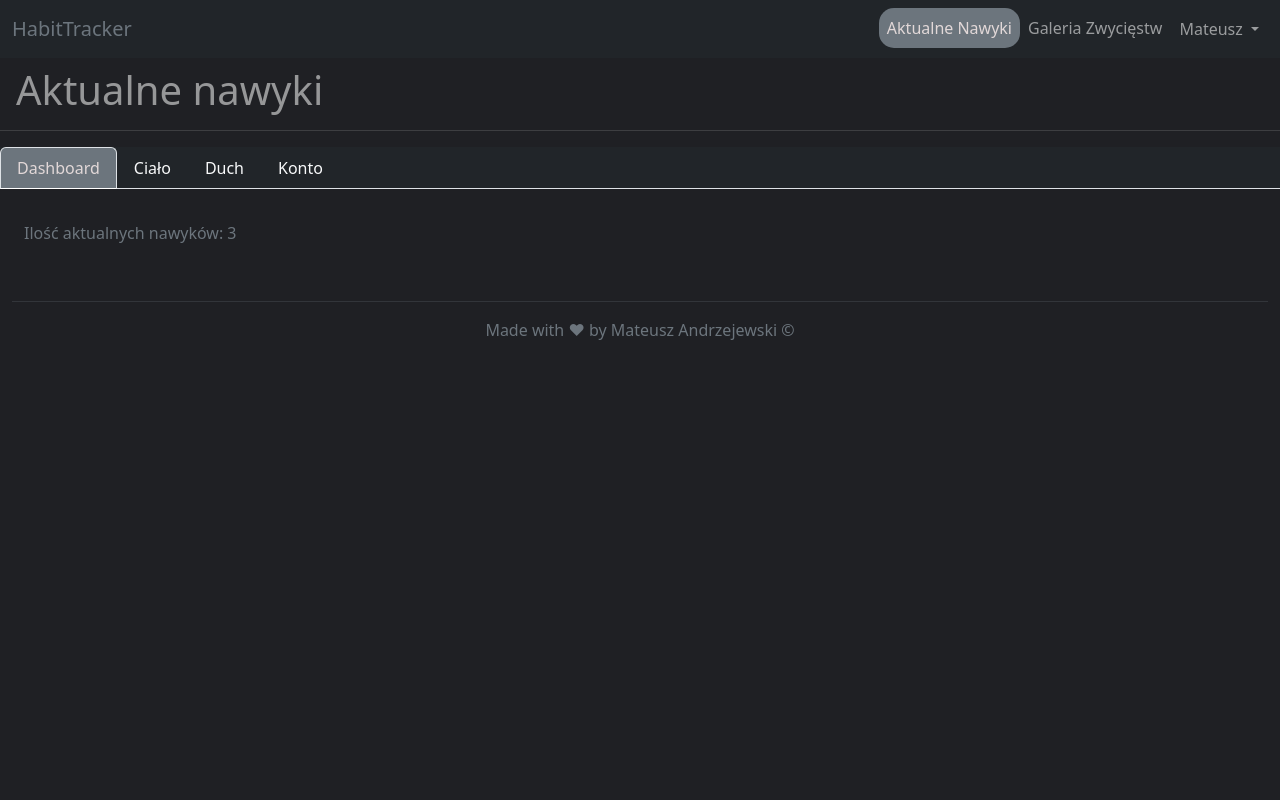
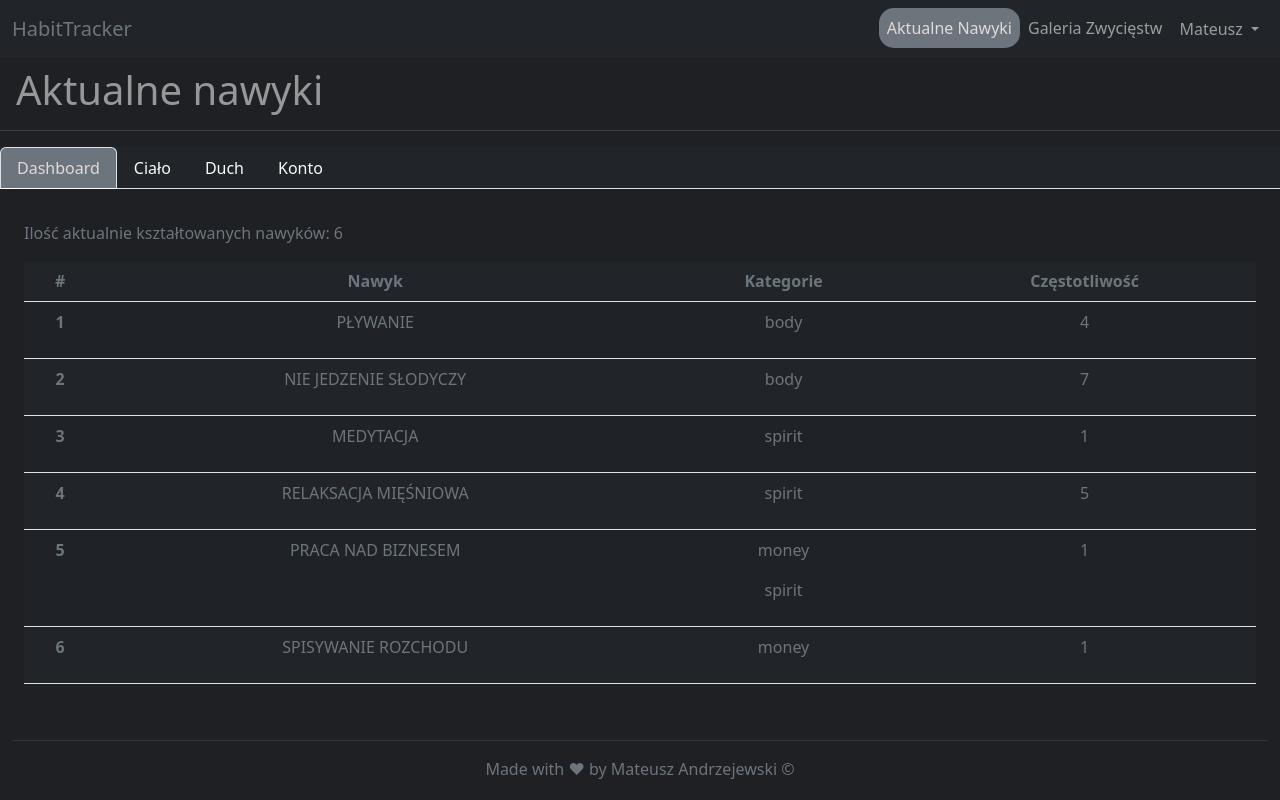
Before and after one commit to mateusz-andrzejewski/habitTracker, an Angular app in the folder frontend/: page /current-habits in a window 1280 px wide. Built offline with nearby package versions, Linux system fonts and the light colour scheme.

Commit message:
dodanie tabeli i poprawki

```diff
--- a/frontend/src/app/DATA.ts
+++ b/frontend/src/app/DATA.ts
@@ -3,26 +3,50 @@ import { Habit } from './shared/models/habit';
 export const sample_habits: Habit[] = [
   {
     id: '1',
-    name: 'bieganie',
+    name: 'pływanie',
     category: ['body'],
     dateStart: '2023-01-19',
     dateEnd: '2023-04-19',
-    frequencyPerDay: 2,
+    frequencyWeek: 4,
+  },
+  {
+    id: '1',
+    name: 'nie jedzenie słodyczy',
+    category: ['body'],
+    dateStart: '2023-01-19',
+    dateEnd: '2023-04-19',
+    frequencyWeek: 7,
   },
   {
     id: '2',
     name: 'medytacja',
-    category: ['mind'],
+    category: ['spirit'],
     dateStart: '2023-01-19',
     dateEnd: '2023-04-19',
-    frequencyPerDay: 1,
+    frequencyWeek: 1,
   },
   {
     id: '3',
+    name: 'relaksacja mięśniowa',
+    category: ['spirit'],
+    dateStart: '2023-01-25',
+    dateEnd: '2023-04-25',
+    frequencyWeek: 5,
+  },
+  {
+    id: '4',
     name: 'praca nad biznesem',
-    category: ['money'],
+    category: ['money', 'spirit'],
     dateStart: '2023-01-19',
     dateEnd: '2023-04-19',
-    frequencyPerDay: 1,
+    frequencyWeek: 1,
+  },
+  {
+    id: '5',
+    name: 'spisywanie rozchodu',
+    category: ['money'],
+    dateStart: '2023-01-25',
+    dateEnd: '2023-04-25',
+    frequencyWeek: 1,
   },
 ];
--- a/frontend/src/app/app-routing.module.ts
+++ b/frontend/src/app/app-routing.module.ts
@@ -3,7 +3,9 @@ import { RouterModule, Routes } from '@angular/router';
 import { CurrentHabitsComponent } from './components/pages/current-habits/current-habits.component';
 
 const routes: Routes = [
+  { path: '', redirectTo: 'current-habits', pathMatch: 'full' },
   { path: 'current-habits', component: CurrentHabitsComponent },
+  { path: '**', redirectTo: 'current-habits' },
 ];
 
 @NgModule({
--- a/frontend/src/app/components/pages/current-habits/current-habits.component.html
+++ b/frontend/src/app/components/pages/current-habits/current-habits.component.html
@@ -7,9 +7,10 @@
       <section class="p-4">
         <header>
           <p class="text-muted">
-            Ilość aktualnych nawyków: {{ currentHabits.length }}
+            Ilość aktualnie kształtowanych nawyków: {{ currentHabits.length }}
           </p>
         </header>
+        <app-tab-input [category]="categoryMode.all"></app-tab-input>
       </section>
     </ng-template>
   </li>
@@ -20,7 +21,7 @@
         <header>
           <p class="text-muted">Nawyki rozwijające ciało:</p>
         </header>
-        <app-tab-input [displayMode]="displayMode.body"></app-tab-input>
+        <app-tab-input [category]="categoryMode.body"></app-tab-input>
       </section>
     </ng-template>
   </li>
@@ -31,7 +32,7 @@
         <header>
           <p class="text-muted">Nawyki rozwijające ducha:</p>
         </header>
-        <app-tab-input [displayMode]="displayMode.spirit"></app-tab-input>
+        <app-tab-input [category]="categoryMode.spirit"></app-tab-input>
       </section>
     </ng-template>
   </li>
@@ -42,7 +43,7 @@
         <header>
           <p class="text-muted">Nawyki rozwijające stan konta:</p>
         </header>
-        <app-tab-input [displayMode]="displayMode.account"></app-tab-input>
+        <app-tab-input [category]="categoryMode.money"></app-tab-input>
       </section>
     </ng-template>
   </li>
--- a/frontend/src/app/components/pages/current-habits/current-habits.component.ts
+++ b/frontend/src/app/components/pages/current-habits/current-habits.component.ts
@@ -1,7 +1,7 @@
 import { Component, OnInit } from '@angular/core';
 import { NgbNavModule } from '@ng-bootstrap/ng-bootstrap';
 import { HabitService } from 'src/app/services/habit.service';
-import { displayMode } from 'src/app/shared/enums/display-mode';
+import { categoryMode } from 'src/app/shared/enums/category-mode';
 import { Habit } from 'src/app/shared/models/habit';
 
 @Component({
@@ -12,13 +12,19 @@ import { Habit } from 'src/app/shared/models/habit';
 export class CurrentHabitsComponent implements OnInit {
   currentHabits!: Habit[];
   active = 1;
-  displayMode = displayMode;
+  categoryMode = categoryMode;
 
   constructor(private _habitService: HabitService) {}
   ngOnInit() {
-    this._habitService
-      .getCurrentHabits()
-      .subscribe((currentHabits) => (this.currentHabits = currentHabits));
-    console.log(this.currentHabits);
+    this._getAllHabits();
+  }
+
+  private _getAllHabits() {
+    this._habitService.getCurrentHabits().subscribe({
+      next: (currentHabits) => (this.currentHabits = currentHabits),
+      error: (err) => {
+        console.log(err);
+      },
+    });
   }
 }
--- a/frontend/src/app/components/partials/tab-input/tab-input.component.html
+++ b/frontend/src/app/components/partials/tab-input/tab-input.component.html
@@ -1 +1,22 @@
-{{ displayMode }}
+<table class="table table-striped bg-dark text-center">
+  <thead>
+    <tr>
+      <th scope="col">#</th>
+      <th scope="col">Nawyk</th>
+      <th scope="col">Kategorie</th>
+      <th scope="col">Częstotliwość</th>
+    </tr>
+  </thead>
+  <tbody>
+    <tr *ngFor="let habit of habitsFromCategory; index as i">
+      <th scope="row">{{ i + 1 }}</th>
+      <td>
+        {{ habit.name | uppercase }}
+      </td>
+      <td>
+        <p *ngFor="let category of habit.category">{{ category }}</p>
+      </td>
+      <td>{{ habit.frequencyWeek | number }}</td>
+    </tr>
+  </tbody>
+</table>
--- a/frontend/src/app/components/partials/tab-input/tab-input.component.scss
+++ b/frontend/src/app/components/partials/tab-input/tab-input.component.scss
@@ -0,0 +1,3 @@
+.table, .table-striped > tbody > tr:nth-of-type(odd) > *{
+  color: #6c757d !important
+}
--- a/frontend/src/app/components/partials/tab-input/tab-input.component.ts
+++ b/frontend/src/app/components/partials/tab-input/tab-input.component.ts
@@ -1,11 +1,32 @@
-import { Component, Input } from '@angular/core';
-import { displayMode } from 'src/app/shared/enums/display-mode';
+import { Component, Input, OnInit } from '@angular/core';
+import { HabitService } from 'src/app/services/habit.service';
+import { Habit } from 'src/app/shared/models/habit';
+import { categoryMode } from 'src/app/shared/enums/category-mode';
 
 @Component({
   selector: 'app-tab-input',
   templateUrl: './tab-input.component.html',
   styleUrls: ['./tab-input.component.scss'],
 })
-export class TabInputComponent {
-  @Input() displayMode!: displayMode;
+export class TabInputComponent implements OnInit {
+  @Input() category!: categoryMode;
+
+  habitsFromCategory!: Habit[];
+
+  constructor(private _habitService: HabitService) {}
+
+  ngOnInit(): void {
+    this._getHabitsFromCategory();
+  }
+
+  private _getHabitsFromCategory() {
+    this._habitService.getHabitsFromCategory(this.category).subscribe({
+      next: (habitsFromCategory) => {
+        this.habitsFromCategory = habitsFromCategory;
+      },
+      error: (err) => {
+        console.log(err);
+      },
+    });
+  }
 }
--- a/frontend/src/app/services/habit.service.ts
+++ b/frontend/src/app/services/habit.service.ts
@@ -2,6 +2,8 @@ import { Injectable } from '@angular/core';
 import { HttpClient } from '@angular/common/http';
 import { Observable, of } from 'rxjs';
 import { sample_habits } from '../DATA';
+import { Habit } from '../shared/models/habit';
+import { categoryMode } from '../shared/enums/category-mode';
 
 @Injectable({
   providedIn: 'root',
@@ -9,8 +11,18 @@ import { sample_habits } from '../DATA';
 export class HabitService {
   constructor(private _http: HttpClient) {}
 
-  getCurrentHabits(): Observable<any> {
-    // return this._http.get<any>('url');
+  getCurrentHabits(): Observable<Habit[]> {
+    // return this._http.get<Habit[]>('url');
     return of(sample_habits);
   }
+
+  getHabitsFromCategory(category: string): Observable<Habit[]> {
+    if (category === categoryMode.all) return this.getCurrentHabits();
+    // return this._http.get<Habit[]>('url');
+    return of(
+      sample_habits.filter((habit) => {
+        return habit.category.includes(category);
+      })
+    );
+  }
 }
--- /dev/null
+++ b/frontend/src/app/shared/enums/category-mode.ts
@@ -0,0 +1,6 @@
+export enum categoryMode {
+  all = 'all',
+  body = 'body',
+  spirit = 'spirit',
+  money = 'money',
+}
--- a/frontend/src/app/shared/enums/display-mode.ts
+++ /dev/null
@@ -1,5 +0,0 @@
-export enum displayMode {
-  body = 'body',
-  spirit = 'spirit',
-  account = 'account',
-}
--- a/frontend/src/app/shared/models/habit.ts
+++ b/frontend/src/app/shared/models/habit.ts
@@ -4,5 +4,5 @@ export class Habit {
   category!: string[];
   dateStart!: string;
   dateEnd!: string;
-  frequencyPerDay!: number;
+  frequencyWeek!: number;
 }
```
